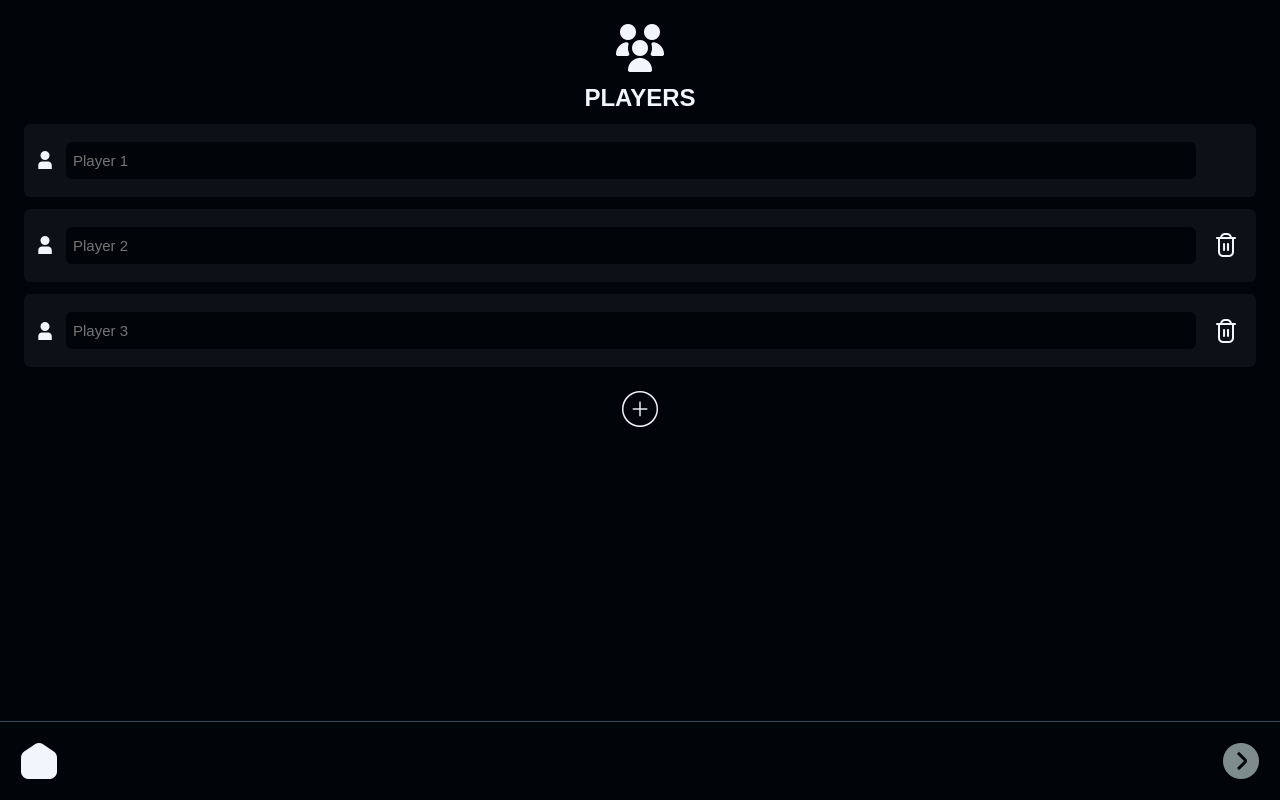
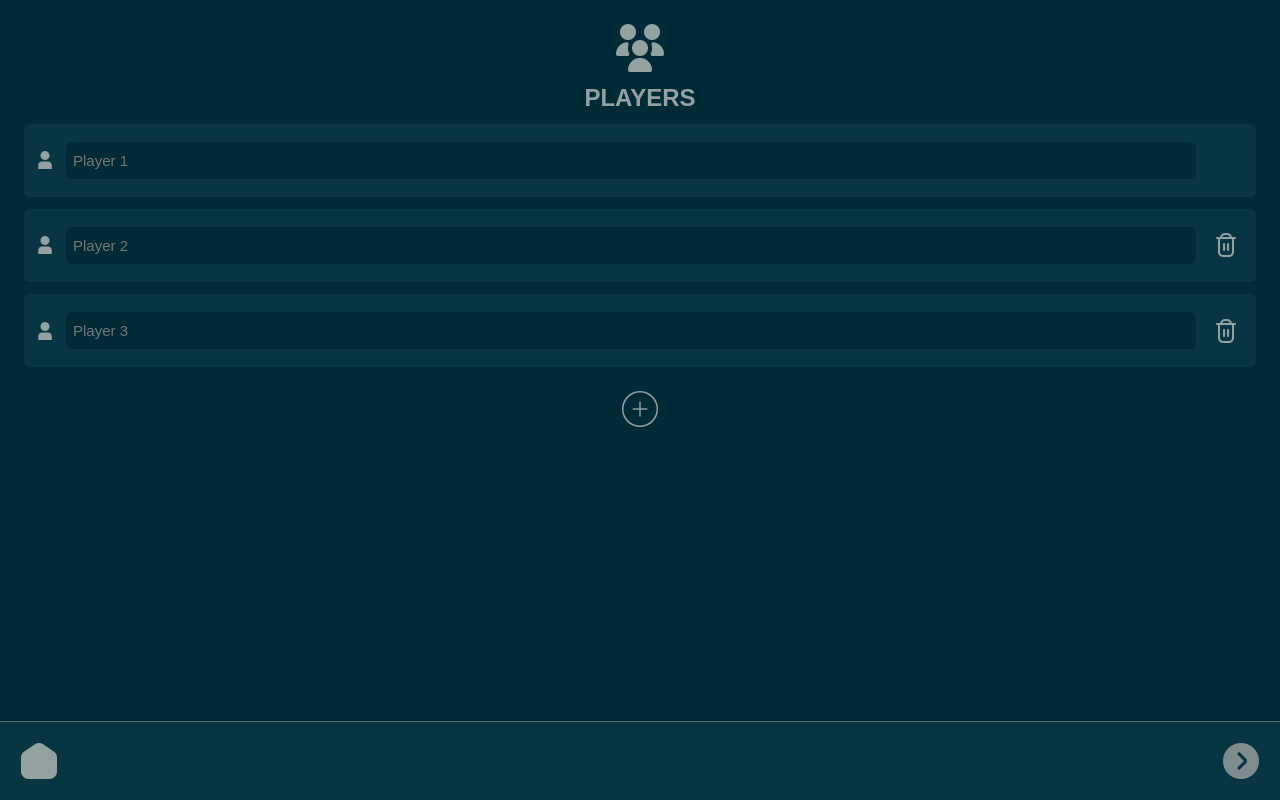
Before and after one commit to kbparagua/likalaro, a Vue app: page /spyfall/new in a window 1280 px wide. Built offline with nearby package versions, Linux system fonts and the light colour scheme.

Commit message:
revert to solarized theme

```diff
--- a/src/assets/theme.css
+++ b/src/assets/theme.css
@@ -1,18 +1,18 @@
 html {
-  --bg0: #010409;
-  --bg1: #0d1117;
+  --bg0: #002b36;
+  --bg1: #073642;
 
-  --text-default: #f0f6fc;
-  --text-secondary: #747b83;
+  --text-default: #93a1a1;
+  --text-secondary: #839496;
 
-  --highlight0: #8957e5;
-  --highlight1: #3e84dd;
+  --highlight0: #6c71c4;
+  --highlight1: #268bd2;
 
   --bg-primary: var(--bg0);
   --bg-secondary: var(--bg1);
 
   --text-highlight: var(--highlight0);
-  --border-default: #2f353d;
+  --border-default: #586e75;
 
   --actions-standard-text: var(--text-default);
   --actions-primary-text: var(--highlight0);
--- a/src/views/spyfall/main/Content.vue
+++ b/src/views/spyfall/main/Content.vue
@@ -37,7 +37,8 @@
       display: flex;
       justify-content: flex-start;
       align-items: center;
-      border-top: solid 1px #34495e;
+      border-top: solid 1px var(--border-default);
+      background-color: var(--bg1);
 
       .custom {
         display: flex;
```
